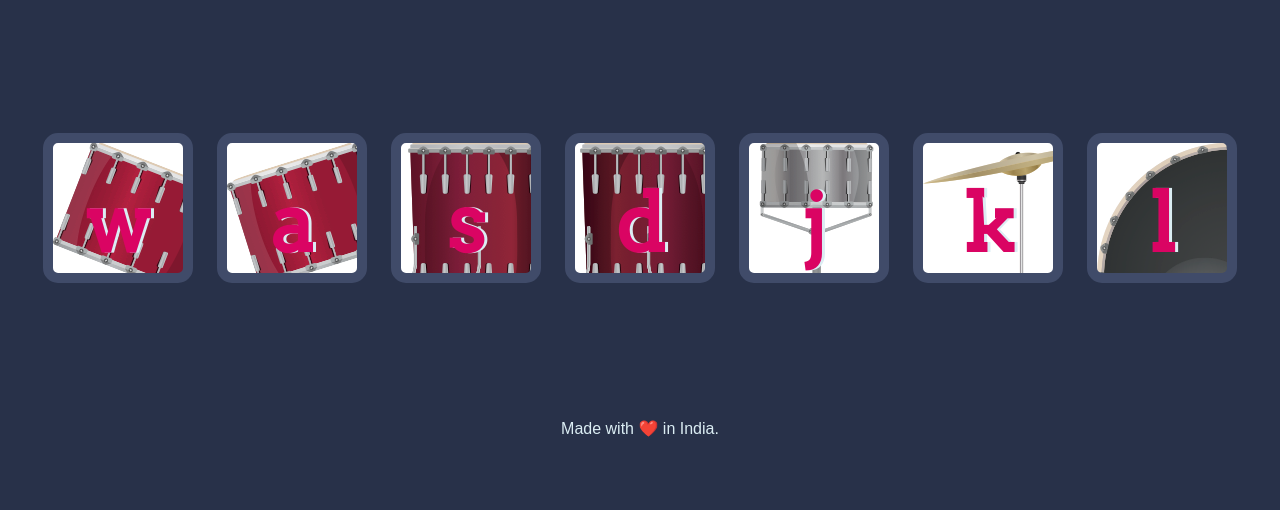
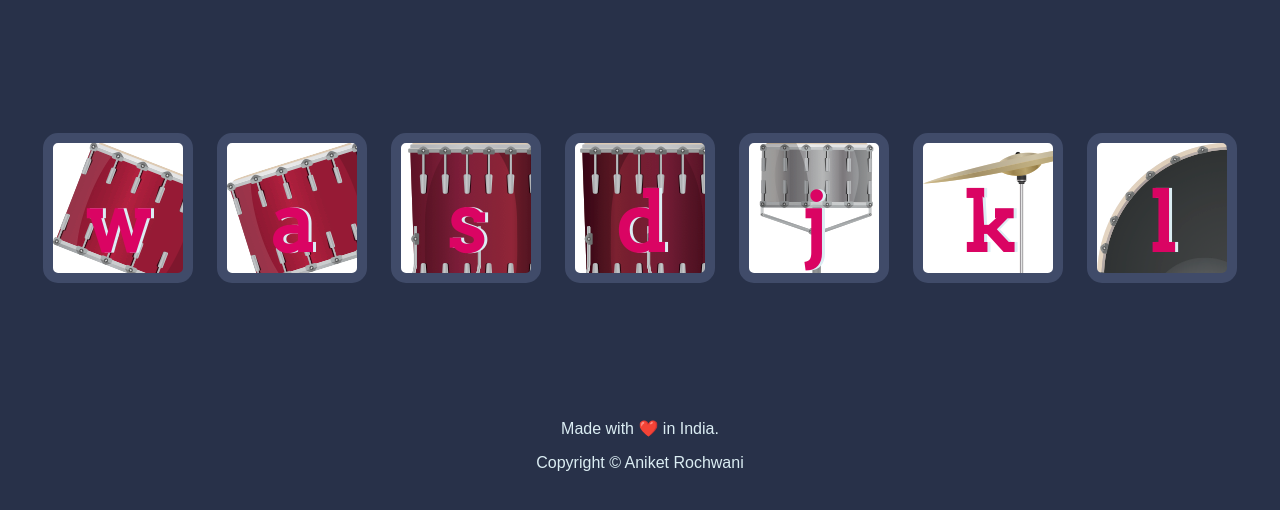
Before and after one commit to CodeBreaker3355/DrumKit, a plain HTML site: page index.html in a window 1280 px wide. Shown: the part 156-666 px from the top of the page. Drawn offline with Linux system fonts and the light colour scheme.

Commit message:
Update index.html

```diff
--- a/index.html
+++ b/index.html
@@ -24,6 +24,7 @@
 
   <footer>
     Made with ❤️ in India.
+    <p>Copyright © Aniket Rochwani</p>
   </footer>
   <script src="index.js" charset="utf-8"></script>
 </body>
```
